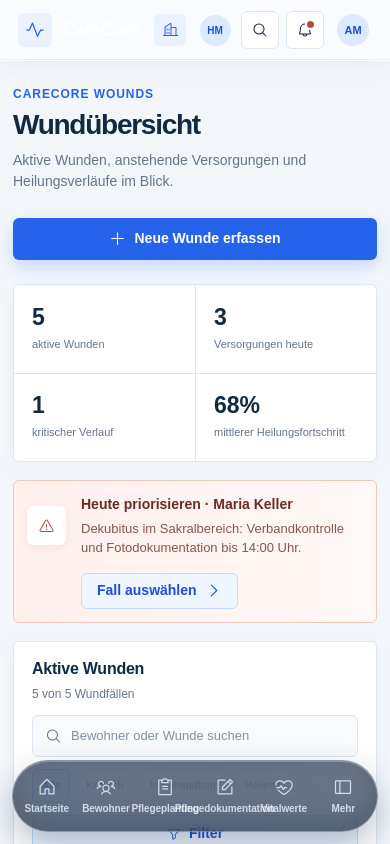
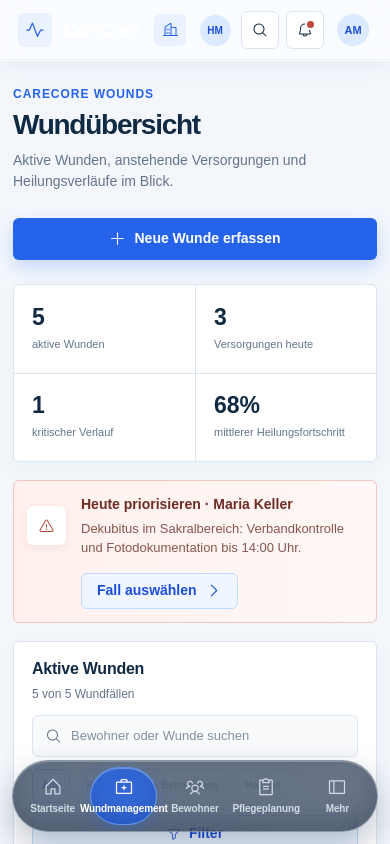
Before and after one commit to 3pWEBQUERY/CareCore, a Next.js app: page /wundmanagement in a window 390 px wide. Shown: the top 844 px of the page. Built offline with nearby package versions, Linux system fonts and the light colour scheme.

Commit message:
Limit clinical mobile navigation items

```diff
--- a/app/bewohner/page.tsx
+++ b/app/bewohner/page.tsx
@@ -189,7 +189,7 @@ export default function ResidentsPage() {
   const [mobileMenuOpen, setMobileMenuOpen] = useState(false);
   const [mobileGroupId, setMobileGroupId] = useState<string | null>("clinical");
   const mobileGroup = navigation.find((group) => group.id === mobileGroupId);
-  const mobileModules = mobileGroup?.modules ?? [];
+  const mobileModules = mobileGroup ? [...mobileGroup.modules.filter((module) => module.id === "residents"), ...mobileGroup.modules.filter((module) => module.id !== "residents")].slice(0, 3) : [];
 
   function chooseMobileGroup(groupId: string) {
     const group = navigation.find((item) => item.id === groupId);
--- a/app/components/module-page-shell.tsx
+++ b/app/components/module-page-shell.tsx
@@ -98,6 +98,7 @@ export default function ModulePageShell({ activeModule, activeChild, pageClass,
 
   const mobileGroup = navigation.find((group) => group.id === mobileGroupId);
   const mobileNeedsMenu = mobileGroup ? mobileGroup.modules.length > 4 : true;
+  const mobileVisibleModules = mobileGroup ? mobileGroup.modules.length <= 4 ? mobileGroup.modules : [...mobileGroup.modules.filter((module) => module.id === activeModule), ...mobileGroup.modules.filter((module) => module.id !== activeModule)].slice(0, 3) : [];
 
   function chooseMobileGroup(groupId: string) {
     const group = navigation.find((item) => item.id === groupId);
@@ -126,7 +127,7 @@ export default function ModulePageShell({ activeModule, activeChild, pageClass,
     </div>
 
     {mobileMenuOpen && <div className="mobile-nav-menu" role="dialog" aria-label="Hauptmenü"><div className="mobile-nav-menu-head"><div>{mobileGroup && <button className="mobile-nav-back" type="button" onClick={() => setMobileGroupId(null)}><ModuleIcon name="chevron"/> Alle Hauptbereiche</button>}<p className="eyebrow">CareCore Navigation</p><strong>{mobileGroup?.label ?? "Hauptbereiche"}</strong></div><button type="button" aria-label="Hauptmenü schliessen" onClick={() => setMobileMenuOpen(false)}><ModuleIcon name="close"/></button></div>{mobileGroup ? <div className="mobile-nav-subgroups">{mobileGroup.modules.map((module) => <section key={module.id}><h3><ModuleIcon name={module.icon}/>{module.label}</h3><div>{module.children.map((child) => <button type="button" key={child} onClick={() => chooseMobileChild(module.id, child)}>{child}<ModuleIcon name="chevron"/></button>)}</div></section>)}</div> : <div className="mobile-nav-groups">{navigation.map((group) => <button className={group.id === mobileGroupId ? "active" : ""} type="button" key={group.id} onClick={() => chooseMobileGroup(group.id)}><span className="mobile-nav-group-icon"><ModuleIcon name={group.modules[0]?.icon ?? "pulse"}/></span><span><strong>{group.label}</strong><small>{group.modules.length} Bereiche</small></span><ModuleIcon name="chevron"/></button>)}</div>}</div>}
-    <nav className="bottom-nav" aria-label="Mobile Navigation"><button className={activeModule === "home" ? "active" : ""} type="button" onClick={() => { setMobileGroupId(null); setMobileMenuOpen(false); router.push("/c"); }}><ModuleIcon name="home"/><span>Startseite</span></button>{!mobileGroup ? <button className={mobileMenuOpen ? "active" : ""} type="button" aria-haspopup="dialog" aria-expanded={mobileMenuOpen} onClick={() => setMobileMenuOpen((value) => !value)}><ModuleIcon name="sidebar"/><span>Menü</span></button> : <>{mobileGroup.modules.slice(0, 4).map((module) => { const href = routeFor(module.id, module.children[0]); return <button className={activeModule === module.id ? "active" : ""} type="button" key={module.id} onClick={() => href && router.push(href)}><ModuleIcon name={module.icon}/><span>{module.label}</span></button>; })}{mobileNeedsMenu && <button className={mobileMenuOpen ? "active" : ""} type="button" aria-haspopup="dialog" aria-expanded={mobileMenuOpen} onClick={() => setMobileMenuOpen((value) => !value)}><ModuleIcon name="sidebar"/><span>Mehr</span></button>}</>}</nav>
+    <nav className="bottom-nav" aria-label="Mobile Navigation"><button className={activeModule === "home" ? "active" : ""} type="button" onClick={() => { setMobileGroupId(null); setMobileMenuOpen(false); router.push("/c"); }}><ModuleIcon name="home"/><span>Startseite</span></button>{!mobileGroup ? <button className={mobileMenuOpen ? "active" : ""} type="button" aria-haspopup="dialog" aria-expanded={mobileMenuOpen} onClick={() => setMobileMenuOpen((value) => !value)}><ModuleIcon name="sidebar"/><span>Menü</span></button> : <>{mobileVisibleModules.map((module) => { const href = routeFor(module.id, module.children[0]); return <button className={activeModule === module.id ? "active" : ""} type="button" key={module.id} onClick={() => href && router.push(href)}><ModuleIcon name={module.icon}/><span>{module.label}</span></button>; })}{mobileNeedsMenu && <button className={mobileMenuOpen ? "active" : ""} type="button" aria-haspopup="dialog" aria-expanded={mobileMenuOpen} onClick={() => setMobileMenuOpen((value) => !value)}><ModuleIcon name="sidebar"/><span>Mehr</span></button>}</>}</nav>
 
     {searchOpen && <div className="overlay" role="presentation" onClick={(event) => event.currentTarget === event.target && setSearchOpen(false)}><section className="search-dialog" role="dialog" aria-modal="true" aria-label="Globale Suche"><div className="search-input-wrap"><ModuleIcon name="search"/><input autoFocus value={searchQuery} onChange={(event) => setSearchQuery(event.target.value)} placeholder="Bewohner, Dokumente oder Funktionen suchen…" aria-label="Suchbegriff"/><button type="button" onClick={() => setSearchOpen(false)} aria-label="Suche schliessen">ESC</button></div><div className="search-results"><span className="search-group-label">{searchQuery ? "Suchergebnisse" : "Schnellzugriff"}</span>{filteredResults.map((result) => <button className="search-result" type="button" key={result.title} onClick={() => { setSearchOpen(false); router.push(`/c${result.href}`); }}><span className="result-icon"><ModuleIcon name={result.icon}/></span><span><strong>{result.title}</strong><small>{result.meta}</small></span></button>)}</div></section></div>}
     {toast && <div className="toast" role="status"><ModuleIcon name="check"/>{toast}</div>}
--- a/app/wundmanagement/page.tsx
+++ b/app/wundmanagement/page.tsx
@@ -147,7 +147,7 @@ export default function WoundOverviewPage() {
   const [mobileMenuOpen, setMobileMenuOpen] = useState(false);
   const [mobileGroupId, setMobileGroupId] = useState<string | null>("clinical");
   const mobileGroup = navigation.find((group) => group.id === mobileGroupId);
-  const mobileModules = mobileGroup?.modules ?? [];
+  const mobileModules = mobileGroup ? [...mobileGroup.modules.filter((module) => module.id === "wounds"), ...mobileGroup.modules.filter((module) => module.id !== "wounds")].slice(0, 3) : [];
   const selectedWound = wounds.find((wound) => wound.id === selectedWoundId) ?? wounds[0];
 
   const openSearch = useCallback(() => setSearchOpen(true), [setSearchOpen]);
```
